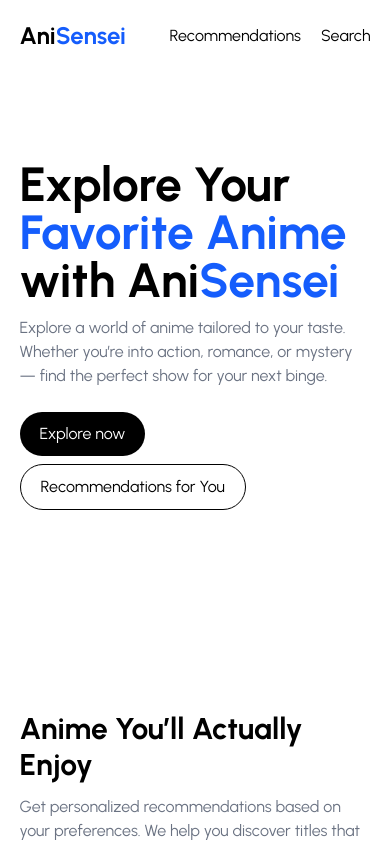
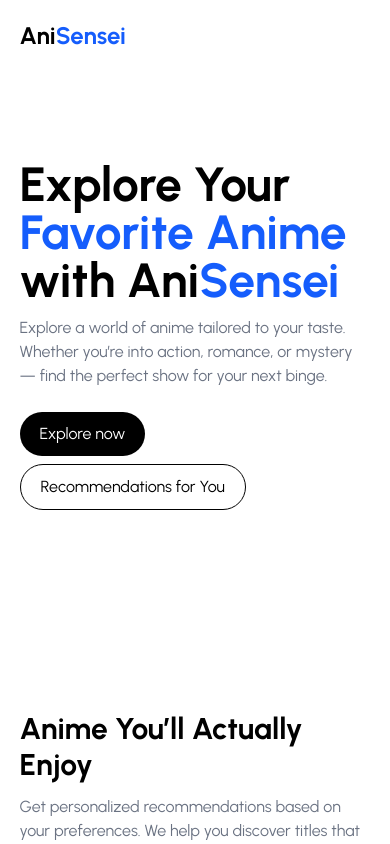
Before and after one commit to EriyaDev/anisensei, a Vue app: page / in a window 390 px wide. Shown: the top 844 px of the page. Built offline with nearby package versions, Linux system fonts and the light colour scheme; no server answers.

Commit message:
responsive

```diff
--- a/src/components/Navbar.vue
+++ b/src/components/Navbar.vue
@@ -9,7 +9,7 @@
       <h1 class="logo text-2xl font-bold font-urbanist">
         Ani<span class="text-blue-600">Sensei</span>
       </h1>
-      <ul class="flex flex-row gap-5 items-center">
+      <ul class="hidden md:flex flex-row gap-5 items-center">
         <li>
           <a class="text-black hover:text-blue-600 transition-all" href="#recommendations"
             >Recommendations</a
```
